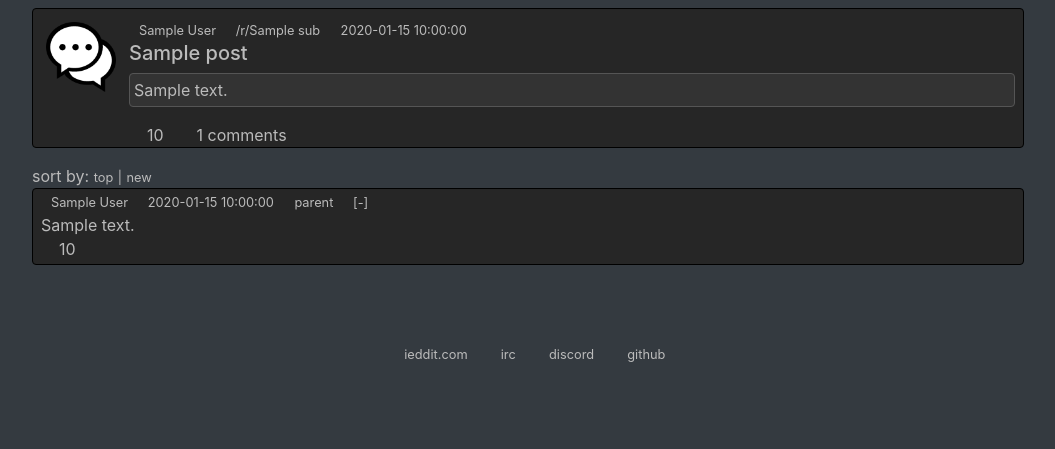
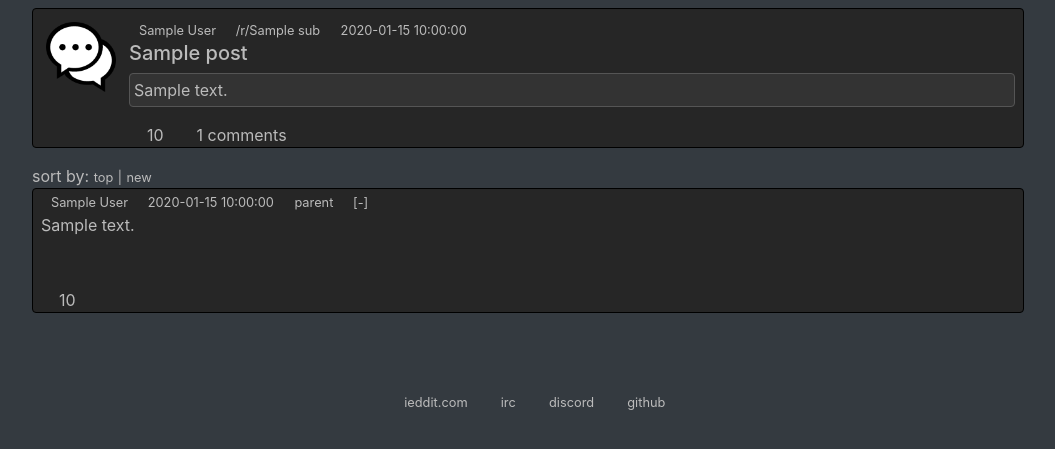
Before and after one commit to cc-d/ieddit, a Python web app: template templates/comments.html in a window 1280 px wide. Shown: the part 79-528 px from the top of the page, without its empty margins (112-1167 px from the left). Run offline with Jinja, Linux system fonts and the light colour scheme; the template is opened without the code that fills it: most values are stand-ins (such as "Sample title", 1, 10 or a date in 2020); some web fonts are replaced.

Commit message:
minheight

```diff
--- a/static/base.css
+++ b/static/base.css
@@ -500,3 +500,7 @@ blockquote {
 ul {
 	list-style-type: disc;
 }
+
+.comment-selftext-wrapper {
+	min-height: 75px;
+}
--- a/templates/comments.html
+++ b/templates/comments.html
@@ -269,8 +269,10 @@
 
 			</div>
 		</div>
+		<div class='comment-selftext-wrapper'>
 		<selftext class="comment-text comment-text-text safe-markup-text">{{ comment.text|safe }}</selftext>
-			<div class="row post-row comment-bottom">
+		</div>
+		<div class="row post-row comment-bottom">
 
 <div class="inner-div comment-voting" vote-obj-id="{{ comment.id }}" vote-obj-type="comment" vote-userid="session['user_id']" has_voted="{{ comment.has_voted }}">
 	{% if comment.has_voted == 1 %}
```
